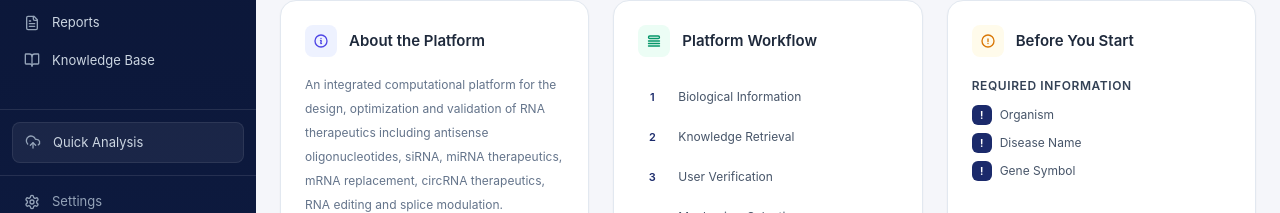
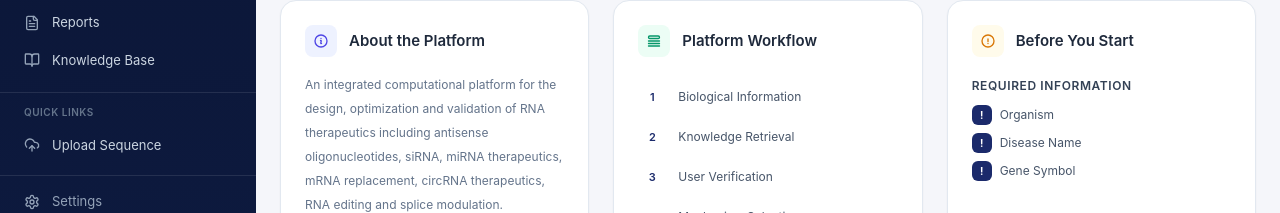
Before and after one commit to Harshini-Suresha/rna-therapeutics-ai, a Next.js app in the folder frontend/: page / in a window 1280 px wide. Shown: the part 515-728 px from the top of the page. Built offline with nearby package versions, Linux system fonts and the light colour scheme; no server answers.

Commit message:
fix: replace Quick Analysis with Upload Sequence under Quick Links section

```diff
--- a/frontend/components/Sidebar.tsx
+++ b/frontend/components/Sidebar.tsx
@@ -132,14 +132,17 @@ export default function Sidebar() {
         ))}
       </nav>
 
-      {/* Quick action */}
+      {/* Quick Links */}
       <div className="border-t border-white/10 px-3 py-3">
+        <p className="px-3 mb-2 text-[10px] font-semibold uppercase tracking-wider text-slate-500">
+          Quick Links
+        </p>
         <a
           href="/upload-sequence"
-          className="flex w-full items-center gap-3 rounded-lg bg-white/[0.06] border border-white/[0.08] px-3 py-2.5 text-[13px] text-slate-300 hover:bg-white/[0.1] hover:text-white transition-colors"
+          className="flex w-full items-center gap-3 rounded-lg px-3 py-2 text-[13px] text-slate-300 hover:bg-white/5 hover:text-white transition-colors"
         >
           <UploadCloud className="h-4 w-4 text-slate-400" />
-          Quick Analysis
+          Upload Sequence
         </a>
       </div>
 
```
Also changed, not shown: 1 other file (tests, documents, lock files or other folders).
